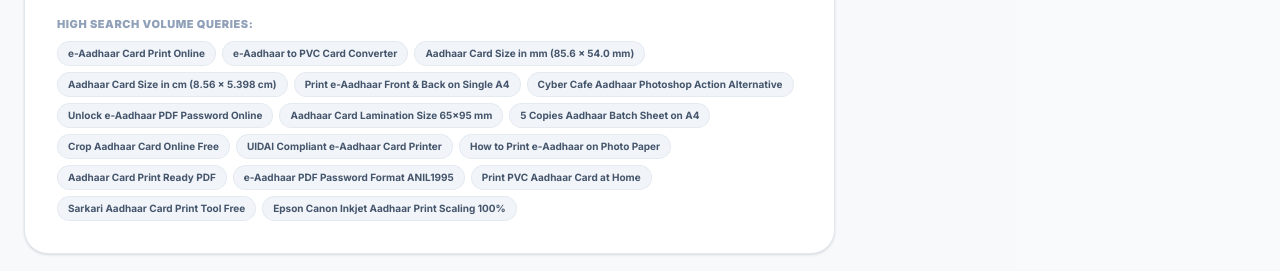
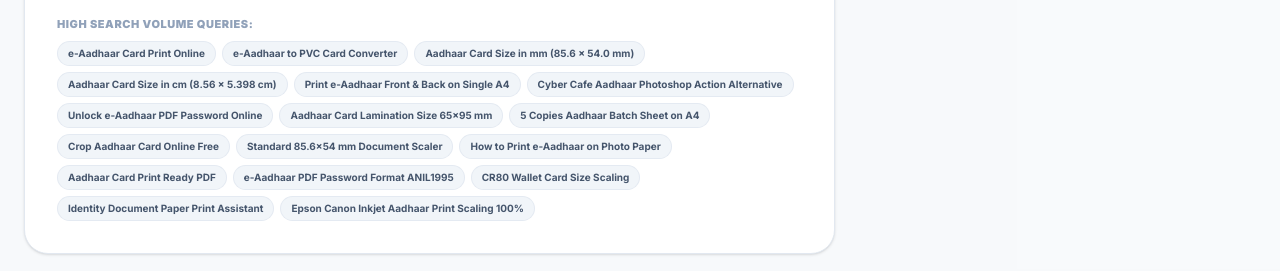
Before and after one commit to AaradhyaproK/pdf, a Next.js app: page /tools/aadhaar-card-print in a window 1280 px wide. Shown: the part 5320-5591 px from the top of the page. Built offline with nearby package versions, Linux system fonts and the light colour scheme; no server answers.

Commit message:
feat: update SEO keywords for aadhaar card print tool document sizing

```diff
--- a/app/tools/aadhaar-card-print/page.tsx
+++ b/app/tools/aadhaar-card-print/page.tsx
@@ -448,12 +448,12 @@ export default function AadhaarCardPrintPage() {
                       'Aadhaar Card Lamination Size 65x95 mm',
                       '5 Copies Aadhaar Batch Sheet on A4',
                       'Crop Aadhaar Card Online Free',
-                      'UIDAI Compliant e-Aadhaar Card Printer',
+                      'Standard 85.6x54 mm Document Scaler',
                       'How to Print e-Aadhaar on Photo Paper',
                       'Aadhaar Card Print Ready PDF',
                       'e-Aadhaar PDF Password Format ANIL1995',
-                      'Print PVC Aadhaar Card at Home',
-                      'Sarkari Aadhaar Card Print Tool Free',
+                      'CR80 Wallet Card Size Scaling',
+                      'Identity Document Paper Print Assistant',
                       'Epson Canon Inkjet Aadhaar Print Scaling 100%',
                     ].map((kw, i) => (
                       <span
```
